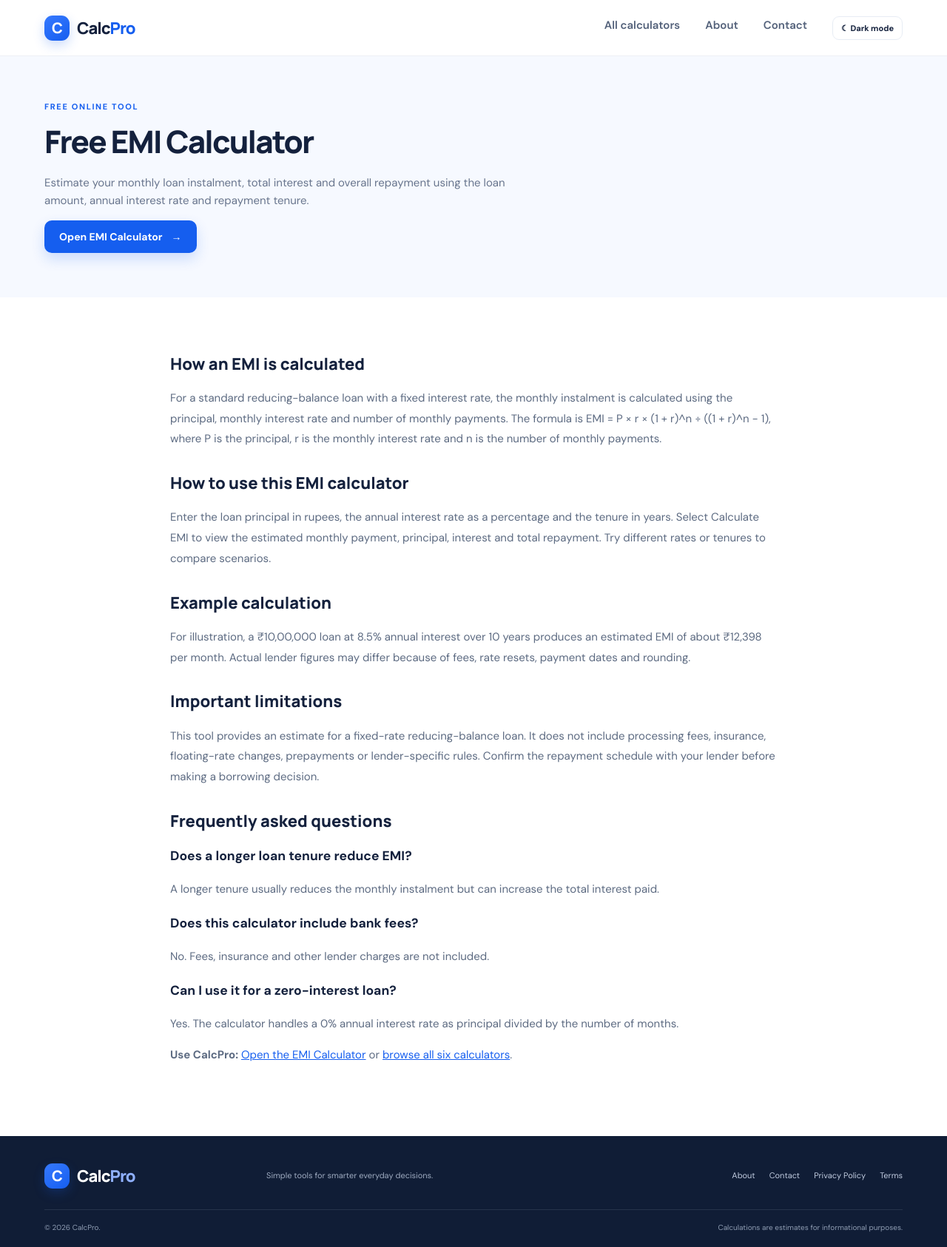
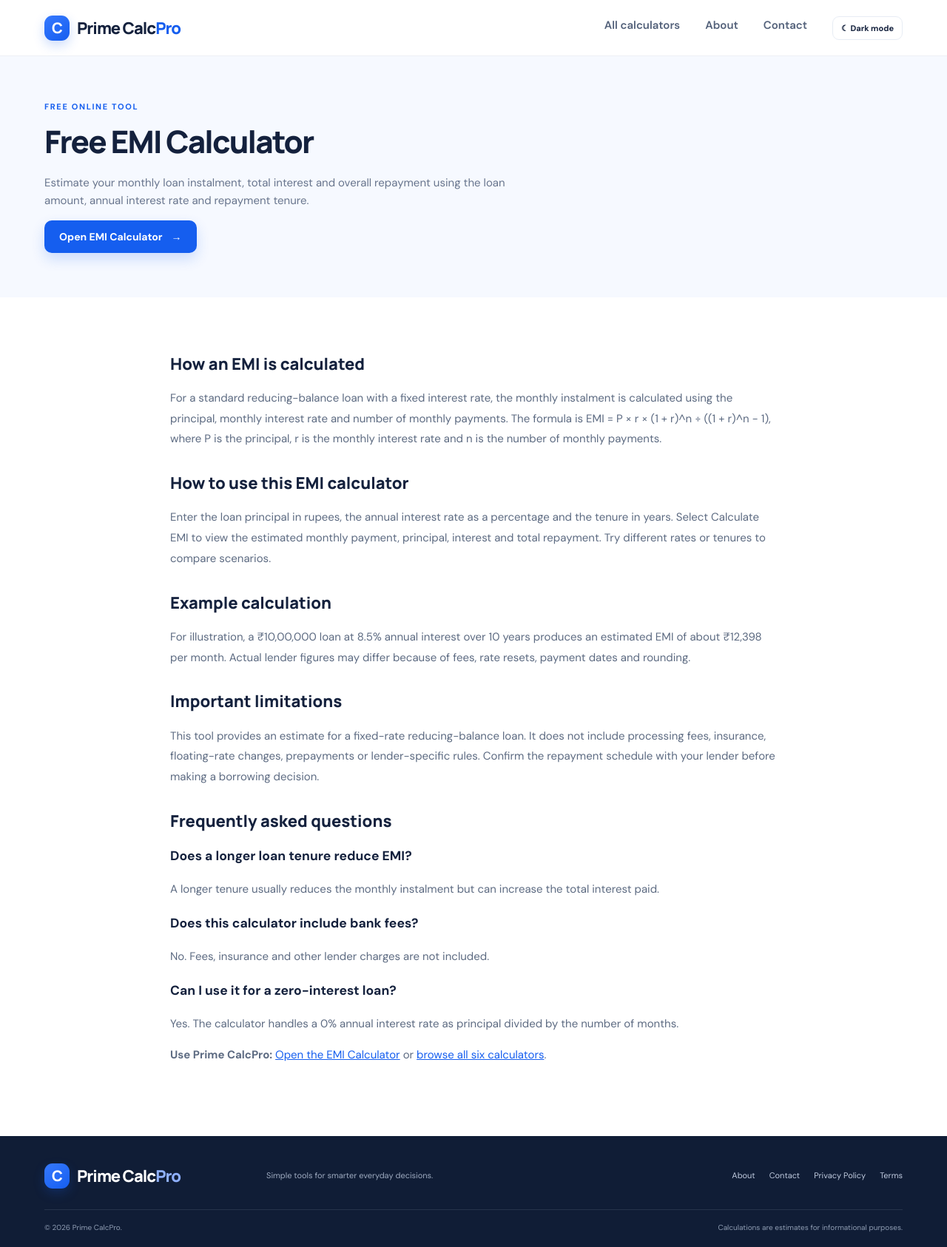
Before and after one commit to ayan-78/calpro, a plain HTML site: page emi-calculator.html in a window 1280 px wide. Shown: the whole page at 74% size. Drawn offline with Linux system fonts and the light colour scheme.

Commit message:
Rebrand website as Prime CalcPro

```diff
--- a/emi-calculator.html
+++ b/emi-calculator.html
@@ -3,13 +3,13 @@
 <head>
 <meta charset="UTF-8">
 <meta name="viewport" content="width=device-width, initial-scale=1">
-<meta name="description" content="Calculate estimated monthly loan EMI, total interest and repayment for a home, personal or other loan with CalcPro's free EMI calculator.">
+<meta name="description" content="Calculate estimated monthly loan EMI, total interest and repayment for a home, personal or other loan with Prime CalcPro's free EMI calculator.">
 <meta name="robots" content="index,follow">
-<meta property="og:title" content="Free EMI Calculator | Monthly Loan Payment &amp; Interest | CalcPro">
-<meta property="og:description" content="Calculate estimated monthly loan EMI, total interest and repayment for a home, personal or other loan with CalcPro's free EMI calculator.">
+<meta property="og:title" content="Free EMI Calculator | Monthly Loan Payment &amp; Interest | Prime CalcPro">
+<meta property="og:description" content="Calculate estimated monthly loan EMI, total interest and repayment for a home, personal or other loan with Prime CalcPro's free EMI calculator.">
 <meta property="og:type" content="website">
 <meta name="twitter:card" content="summary">
-<title>Free EMI Calculator | Monthly Loan Payment &amp; Interest | CalcPro</title>
+<title>Free EMI Calculator | Monthly Loan Payment &amp; Interest | Prime CalcPro</title>
 <link rel="canonical" href="https://primecalpro.vercel.app/emi-calculator.html">
 <link rel="icon" href="favicon.svg" type="image/svg+xml">
 <link rel="stylesheet" href="css/style.css">
@@ -18,7 +18,7 @@
 </head>
 <body>
 <header class="site-header"><div class="container nav-wrap">
-<a class="brand" href="index.html"><span class="brand-mark">C</span><span>Calc<span class="brand-accent">Pro</span></span></a>
+<a class="brand" href="index.html"><span class="brand-mark">C</span><span>Prime Calc<span class="brand-accent">Pro</span></span></a>
 <button class="menu-toggle" id="menuToggle" aria-label="Toggle navigation">☰</button>
 <nav class="main-nav" id="mainNav"><a href="index.html#calculators">All calculators</a><a href="about.html">About</a><a href="contact.html">Contact</a></nav>
 </div></header>
@@ -33,8 +33,8 @@
 <h3>Does this calculator include bank fees?</h3><p>No. Fees, insurance and other lender charges are not included.</p>
 <h3>Can I use it for a zero-interest loan?</h3><p>Yes. The calculator handles a 0% annual interest rate as principal divided by the number of months.</p>
 </section>
-<p><strong>Use CalcPro:</strong> <a href="index.html?calculator=emi#calculators">Open the EMI Calculator</a> or <a href="index.html#calculators">browse all six calculators</a>.</p>
+<p><strong>Use Prime CalcPro:</strong> <a href="index.html?calculator=emi#calculators">Open the EMI Calculator</a> or <a href="index.html#calculators">browse all six calculators</a>.</p>
 </main>
-<footer class="site-footer"><div class="container footer-top"><a class="brand footer-brand" href="index.html"><span class="brand-mark">C</span><span>Calc<span class="brand-accent">Pro</span></span></a><p>Simple tools for smarter everyday decisions.</p><nav><a href="about.html">About</a><a href="contact.html">Contact</a><a href="privacy-policy.html">Privacy Policy</a><a href="terms.html">Terms</a></nav></div><div class="container footer-bottom"><span>© <span id="year"></span> CalcPro.</span><span>Calculations are estimates for informational purposes.</span></div></footer>
+<footer class="site-footer"><div class="container footer-top"><a class="brand footer-brand" href="index.html"><span class="brand-mark">C</span><span>Prime Calc<span class="brand-accent">Pro</span></span></a><p>Simple tools for smarter everyday decisions.</p><nav><a href="about.html">About</a><a href="contact.html">Contact</a><a href="privacy-policy.html">Privacy Policy</a><a href="terms.html">Terms</a></nav></div><div class="container footer-bottom"><span>© <span id="year"></span> Prime CalcPro.</span><span>Calculations are estimates for informational purposes.</span></div></footer>
 <script src="js/script.js" defer></script>
 </body></html>
```
